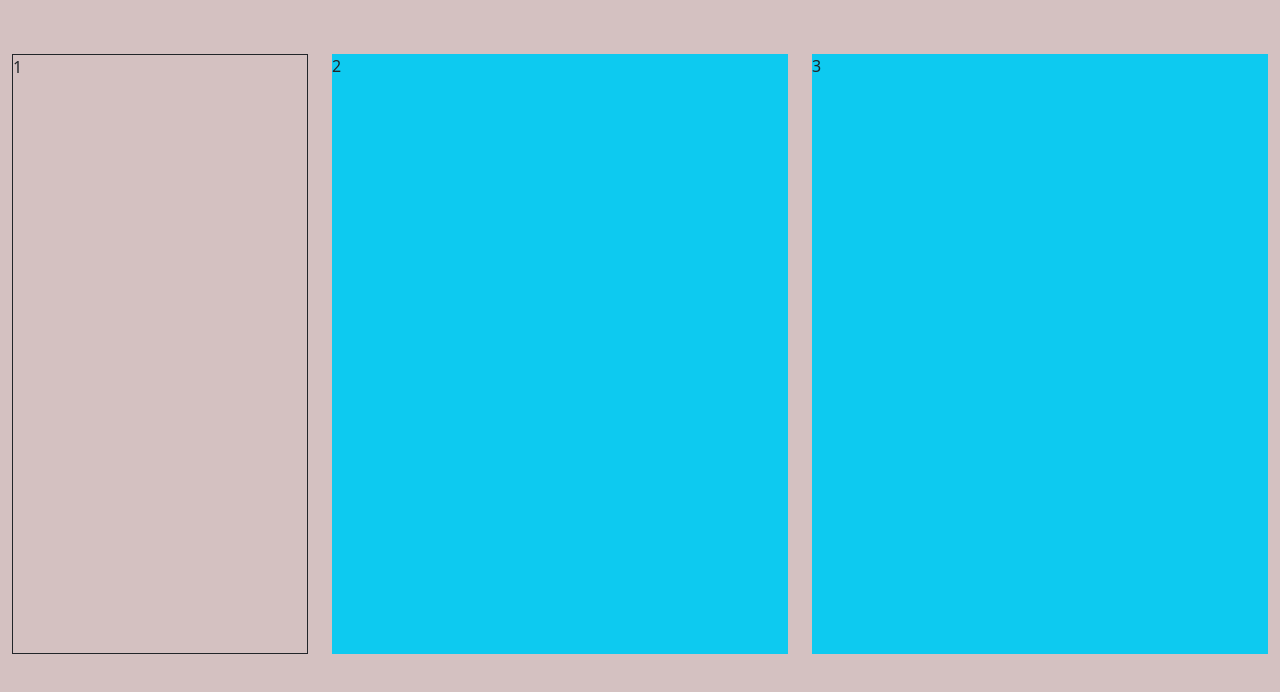
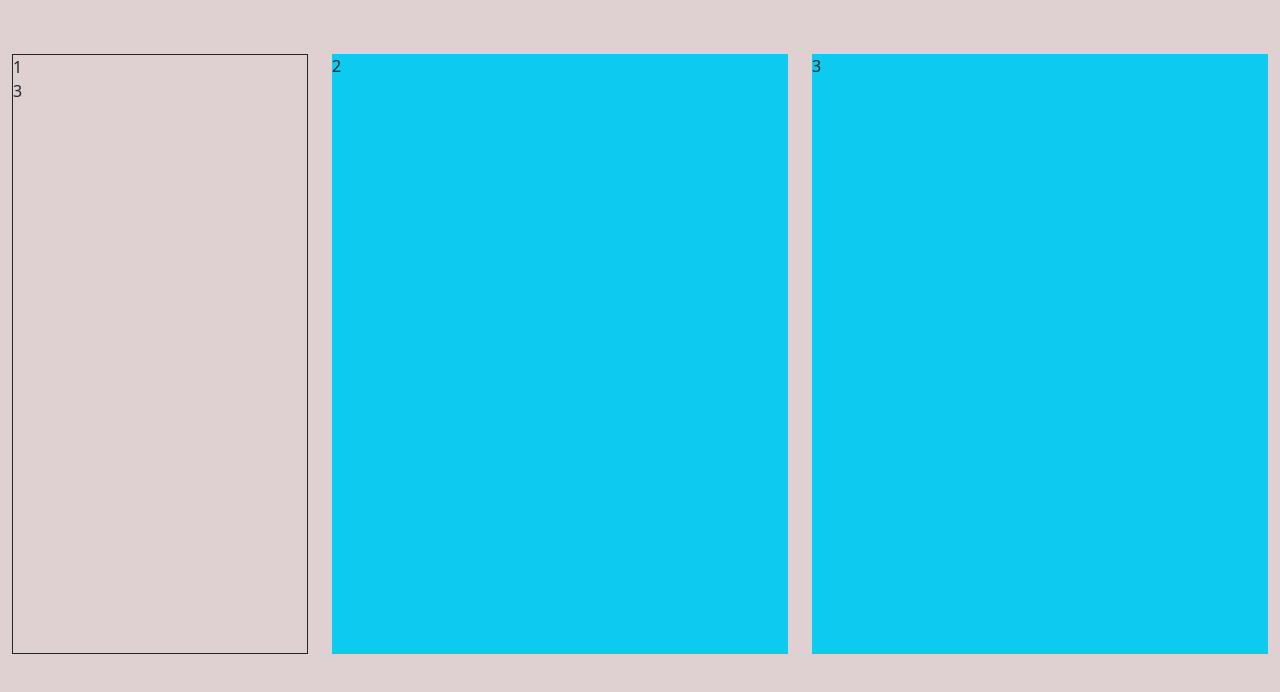
Before and after one commit to DavidKH01/RW_list, a website: page rw_frontend/option_2_bootstrap/index.html in a window 1280 px wide. Shown: the part 188-880 px from the top of the page. Drawn offline with nearby package versions, Linux system fonts and the light colour scheme.

Commit message:
page design in progress

```diff
--- a/rw_frontend/option_2_bootstrap/index.html
+++ b/rw_frontend/option_2_bootstrap/index.html
@@ -5,8 +5,32 @@
   <meta name="viewport" content="width=device-width, initial-scale=1.0">
   <title>Document</title>
   <link rel="stylesheet" href="node_modules/bootstrap/dist/css/bootstrap.css">
+  <!-- <style>
+    body {
+      margin: 0;
+      padding: 0;
+      background-size: cover;
+      background-repeat: no-repeat;
+      animation: rotateBackground 120s linear infinite;
+    }
+
+    @keyframes rotateBackground {
+      0% {
+        background-image: url('css/3willbefree.jpg');
+      }
+      33.33% {
+        background-image: url('css/DBK.jpg');
+      }
+      66.66% {
+        background-image: url('css/cherrymagic.jpeg');
+      }
+      100% {
+        background-image: url('css/where_your_eyes_linger.jpg'); /* Repeats the cycle */
+      }
+    }
+  </style> -->
 </head>
-<body style="background-color: rgb(212, 193, 193);">
+<body  style="background-color: rgba(212, 193, 193, 0.733);">
 
 
 
@@ -63,7 +87,10 @@
       <div class="col-3">
         <!-- boostrap: bg is background, info is a color  -->
         <!-- this is another combined class -->
-        <div class="border border-dark h-75">1</div>
+        <div class="border border-dark h-75">
+          <div>1</div>
+          <div>3</div>
+        </div>
       </div>
 
       <div class="col">
@@ -84,7 +111,8 @@
 
 
 
-  <script src="node_modules/bootstrap/dist/js/bootstrap.bundle.js">
+  <script src="node_modules/bootstrap/dist/js/bootstrap.bundle.js"></script>
+
   </script>
 </body>
 </html>
```
Also changed, not shown: rw_frontend/option_2_bootstrap/css/3willbefree.jpg (added), rw_frontend/option_2_bootstrap/css/DBK.jpg (added), rw_frontend/option_2_bootstrap/css/Frieren.jpg (added), rw_frontend/option_2_bootstrap/css/cherrymagic.jpeg (added), rw_frontend/option_2_bootstrap/css/where_your_eyes_linger.jpg (added).
